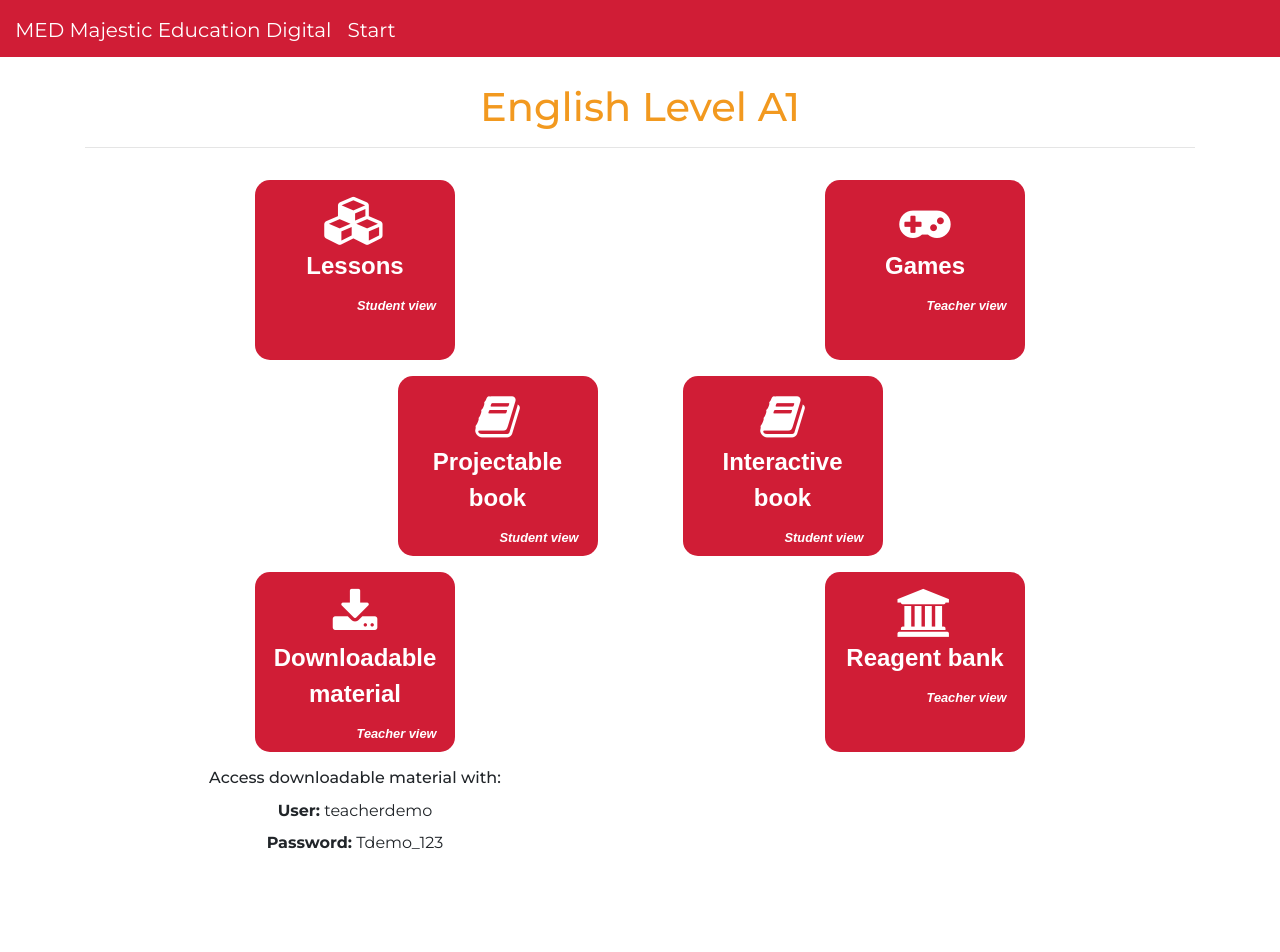
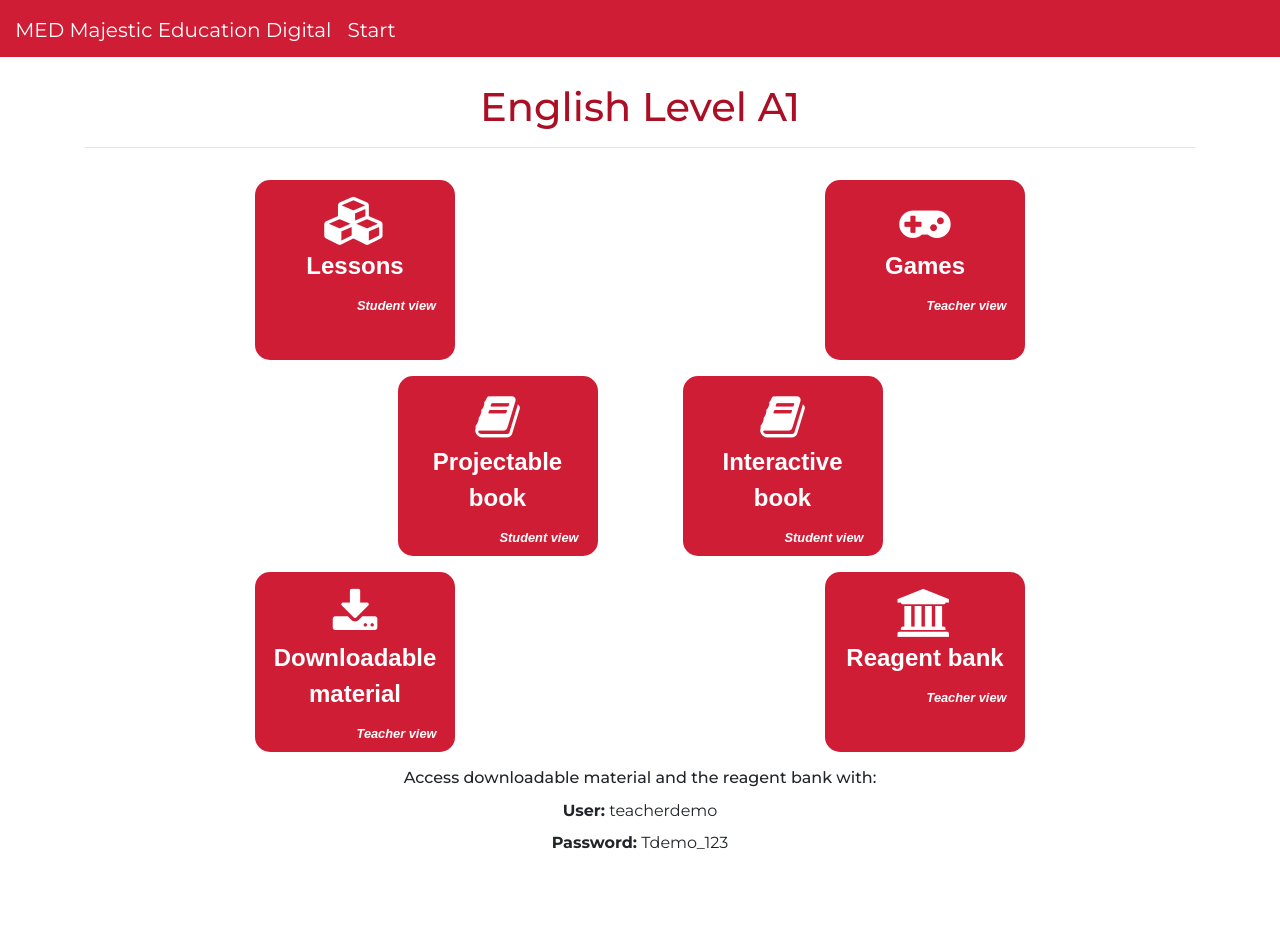
Before and after one commit to YoselynCM-IS/demo-games-interactivos, a plain HTML site: page index.html in a window 1280 px wide. Shown: the top 952 px of the page. Drawn offline with nearby package versions, Linux system fonts and the light colour scheme.

Commit message:
Actualizacion acceso

```diff
--- a/index.html
+++ b/index.html
@@ -54,11 +54,6 @@
                         <i class="fa fa-download"></i><br> Downloadable material
                         <label class="text-right">Teacher view</label>
                     </a>
-                    <h6 class="text-center mt-3">Access downloadable material with:</h6>
-                    <p style="font-size: 1rem;">
-                        <b>User:</b> teacherdemo <br>
-                        <b>Password:</b> Tdemo_123
-                    </p>
                 </div>
                 <div class="col-md-6">
                     <a id="btnAction" class="btn" href="http://generate-exam-demo.herokuapp.com/login">
@@ -67,6 +62,13 @@
                     </a>
                 </div>
             </div>
+            <div class="text-center">
+                <h6 class="text-center mt-3">Access downloadable material and the reagent bank with:</h6>
+                <p style="font-size: 1rem;">
+                    <b>User:</b> teacherdemo <br>
+                    <b>Password:</b> Tdemo_123
+                </p>
+            </div>
         </div>
     </body>
     <footer class="classFooter">
--- a/main.css
+++ b/main.css
@@ -82,5 +82,5 @@ body{
 
 
 .titleH1 {
-    color: var(--amarilloF);
+    color: var(--darkRed);
 }
```
